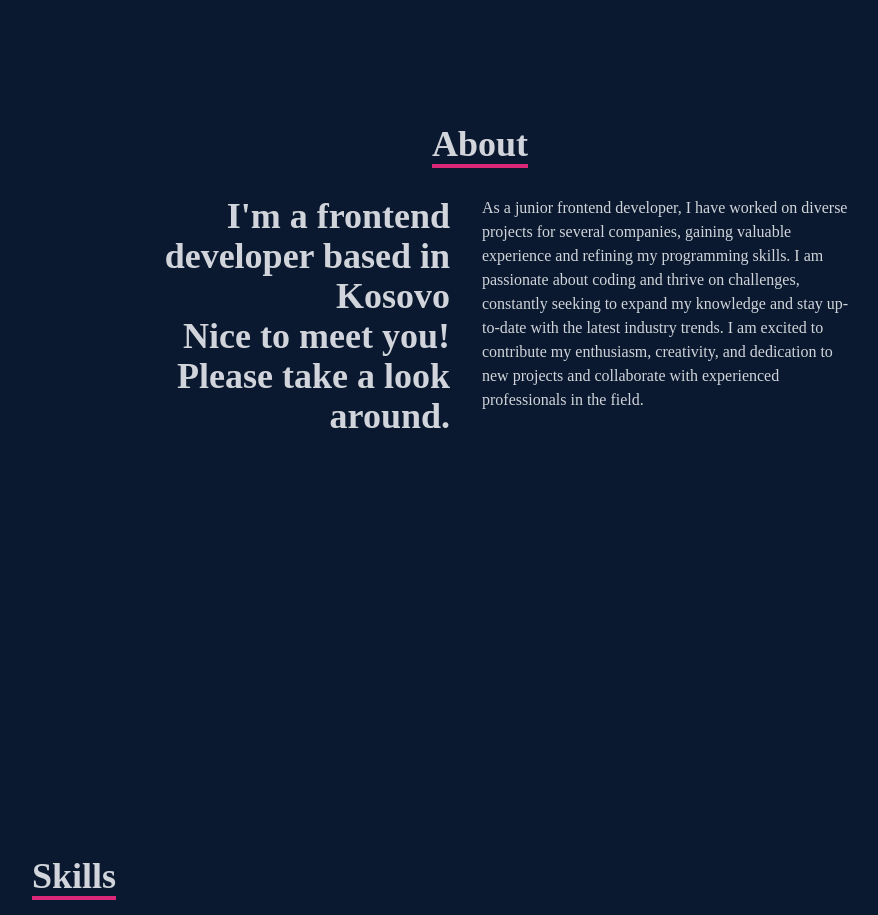
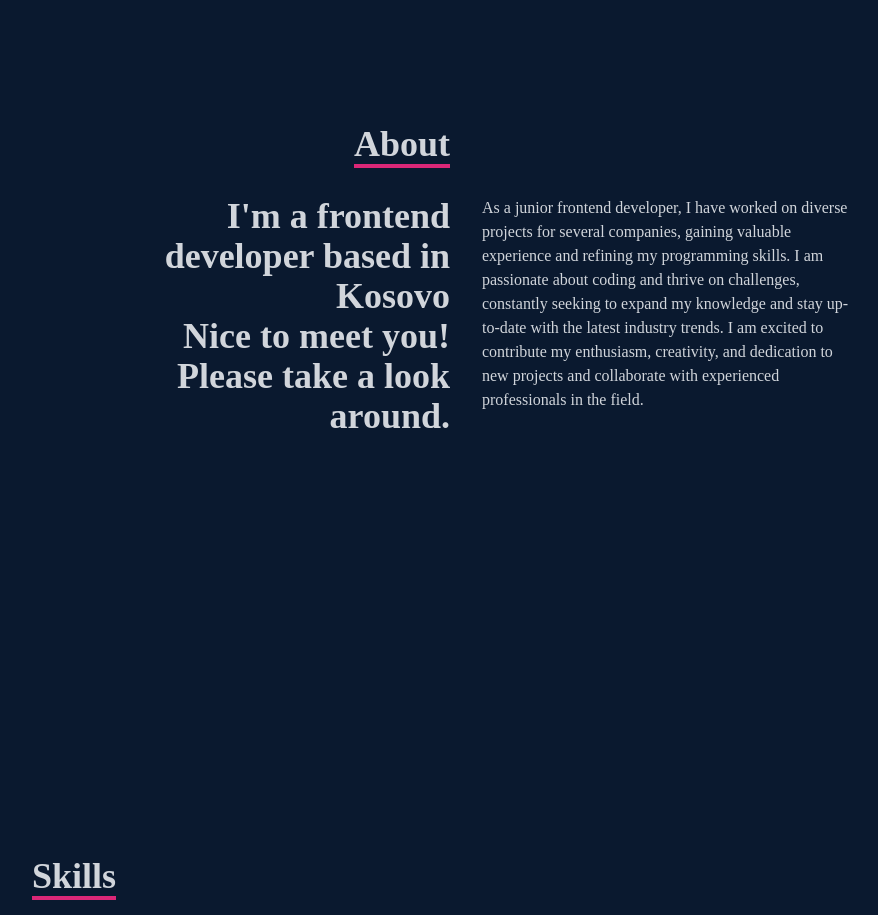
Before and after one commit to Adhurim4/am-portfolio, a React (Create React App) app: page / in a window 1280 px wide. Shown: the part 920-1835 px from the top of the page, without its empty margins (174-1052 px from the left). Built offline with nearby package versions, Linux system fonts and the light colour scheme.

Commit message:
translate

```diff
--- a/src/components/About.jsx
+++ b/src/components/About.jsx
@@ -8,7 +8,7 @@ const About = () => {
   return (
         <div name="about" className='w-full h-screen mainText2 text-gray-300'>
             <div className='flex flex-col justify-center items-center w-full h-full'>
-                <div className='max-w-[100px] w-full px-4 grid grid-cols-2 gap-8'>
+                <div className='max-w-[500px] w-full px-4 grid grid-cols-2 gap-8'>
                     <div className='sm:text-right pb-8'>
                         <p className='sm:text-4xl 2xl font-bold inline border-b-4 border-pink-600'>
                             {t("about")}
```
